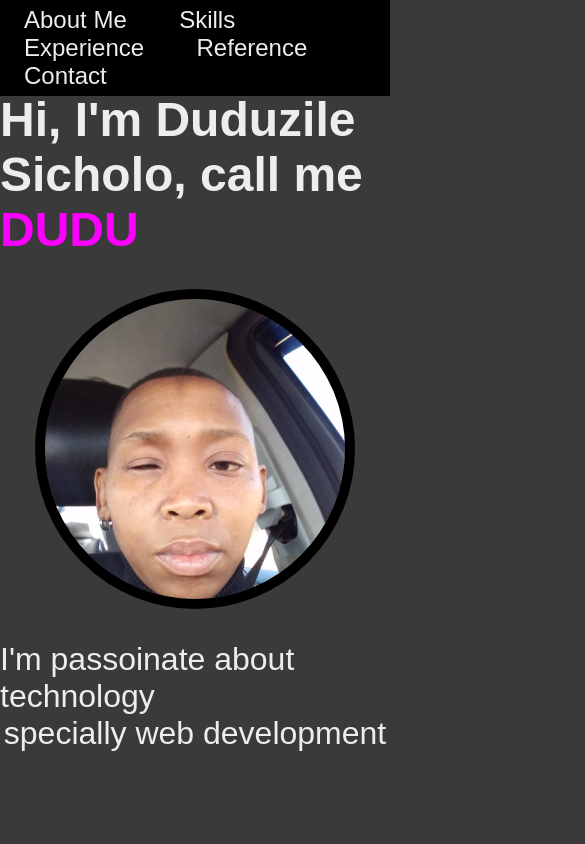
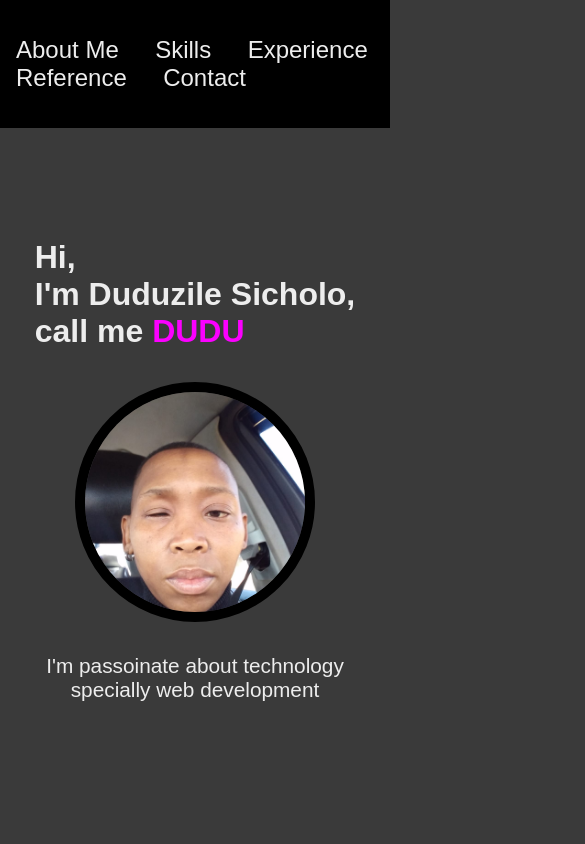
Before and after one commit to desicholo/cv, a plain HTML site: page index.html in a window 390 px wide. Shown: the top 844 px of the page, 585 px wide, since content can reach past the window. Drawn offline with Linux system fonts and the light colour scheme.

Commit message:
fix mobile

```diff
--- a/index.html
+++ b/index.html
@@ -20,7 +20,7 @@
     </div>
 
     <section id="about">
-        <h1>Hi, I'm Duduzile Sicholo, call me <span>DUDU</span></h1>
+        <h1>Hi, <br>I'm Duduzile Sicholo,<br> call me <span>DUDU</span></h1>
         <img src="./images/dudu.jpeg" alt="dudu">
         <h2>I'm passoinate about technology</h2>
         <h2>specially web development</h2>
--- a/style.css
+++ b/style.css
@@ -11,7 +11,7 @@ body {
 }
 
 .navbar {
-    width: 100vw;
+    width: 100%;
     height: 6rem;
     background-color: black;
     display: flex;
@@ -19,6 +19,7 @@ body {
     justify-content: center;
     position: fixed;
     top: 0;
+    left: 0;
 }
 
 .navbar a {
@@ -37,6 +38,7 @@ body {
 }
 
 section {
+    padding-top: 6rem;
     height: 100vh;
     display: flex;
     flex-direction: column;
@@ -97,3 +99,61 @@ section img {
     font-weight: 100;
     font-size: 2rem;
 }
+
+
+@media (max-width: 576px) {
+
+    .navbar {
+        width: 100%;
+        height: 8rem;
+        background-color: black;
+        display: flex;
+        align-items: center;
+        justify-content: center;
+        position: fixed;
+        top: 0;
+        left: 0;
+    }
+
+    .navbar a {
+        font-size: 1.5rem;
+        margin: 1rem;
+    }
+
+    section {
+        padding: 2rem;
+        padding-top: 8rem;
+    }
+
+    section img {
+        width: 15rem;
+        height: 15rem;
+    }
+
+    #about h1 {
+        font-size: 2rem;
+    }
+
+    #about h1 span {
+        color: rgb(251, 0, 255);
+    }
+
+    #about h2 {
+        font-weight: 100;
+        font-size: 1.3rem;
+    }
+
+    .header {
+        font-size: 2rem;
+        font-weight: 100;
+        background-color: black;
+        width: 100%;
+        text-align: center;
+        margin-bottom: 3rem;
+    }
+
+    .box {
+        width: 100%;
+    }
+
+}
```
Also changed, not shown: 1 other file.
